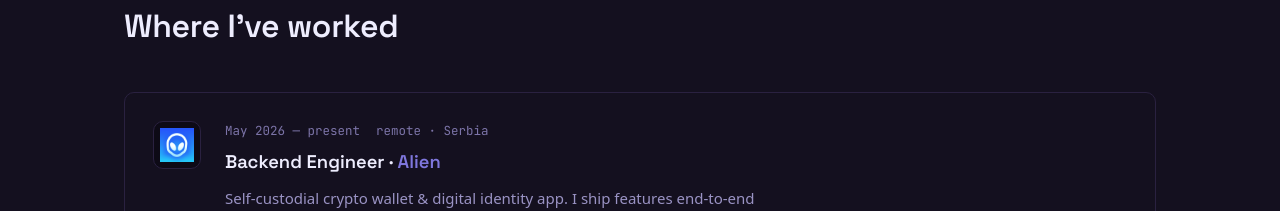
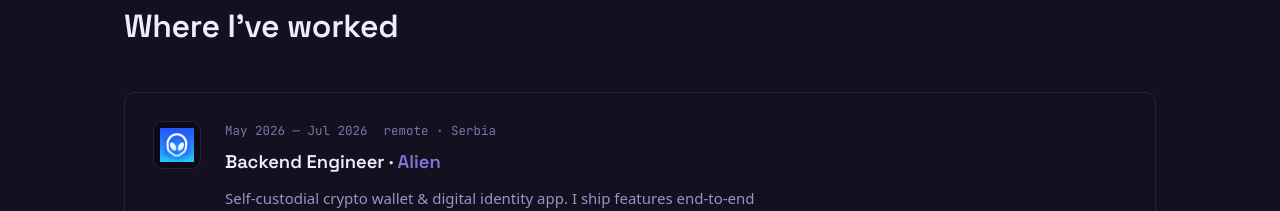
Before and after one commit to bermanf/fberman.me, a Vue app: page / in a window 1280 px wide. Shown: the part 2360-2571 px from the top of the page. Built offline with nearby package versions, Linux system fonts and the light colour scheme.

Commit message:
update dates

```diff
--- a/src/jobs.js
+++ b/src/jobs.js
@@ -13,7 +13,7 @@ export const jobs = [
     hash: 'f3a9c21',
     company: 'Alien',
     role: 'Backend Engineer',
-    dates: 'May 2026 — present',
+    dates: 'May 2026 — Jul 2026',
     location: 'remote · Serbia',
     about:
       'Crypto wallet & digital identity app: self-custodial wallet, payments, Visa cards, encrypted messaging. Shipping across 8 Go microservices, owning features end-to-end — from API and schema design to load testing and Terraform.',
```
